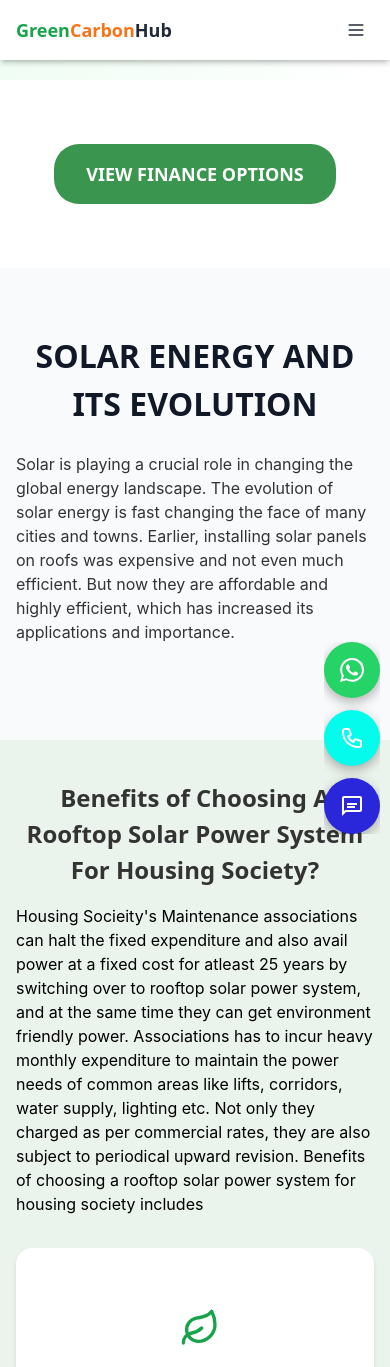
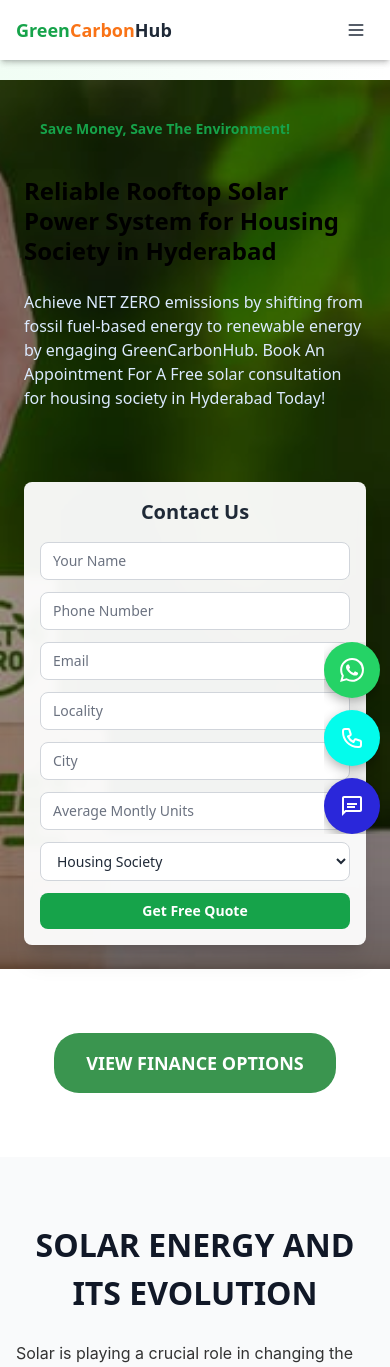
Before and after one commit to rayulu7/GCH, a React (Vite) app: page /housing-society in a window 390 px wide. Shown: the top 1367 px of the page. Built offline with nearby package versions, Linux system fonts and the light colour scheme.

Commit message:
added mobile responsive for Housing Society along with hero section to it

```diff
--- a/src/components/Solar/HousingSociety.jsx
+++ b/src/components/Solar/HousingSociety.jsx
@@ -1,4 +1,4 @@
-import React from 'react';
+import React, { useState } from 'react';
 import Navbar from "../Navbar.jsx";
 import CTAButtons from "./CTAButtons.jsx";
 import OtherBenefits from "./OtherBenefits.jsx";
@@ -46,9 +46,155 @@
 );
 
 const HousingSociety = () => {
+  // Form state for hero section
+  const [form, setForm] = useState({
+    name: '',
+    phone: '',
+    email: '',
+    locality:"",
+    city:"",
+    units: '',
+    societyName: 'housing-society'
+  });
+
+  const handleChange = (e) => {
+    setForm({
+      ...form,
+      [e.target.name]: e.target.value
+    });
+  };
+
+  const handleSubmit = (e) => {
+    e.preventDefault();
+    alert("Form Submitted:\n" + JSON.stringify(form, null, 2));
+  };
+
   return (
     <div className="min-h-screen bg-white">
       <Navbar />
+
+      {/* Hero Section */}
+      <div
+        className="relative min-h-screen"
+        style={{
+          backgroundImage: "url('/bg_banner.jpeg')",
+          backgroundSize: "cover",
+          backgroundPosition: "center",
+          backgroundRepeat: "no-repeat"
+        }}
+      >
+        {/* Background overlay for better text readability */}
+        <div className="absolute inset-0 bg-black bg-opacity-40"></div>
+
+        <div className="relative z-10 flex flex-col lg:flex-row min-h-screen">
+          {/* Left Section - Promotional Content */}
+          <div className="flex-1 flex items-center justify-center p-6 md:p-8 lg:p-12">
+            <div className="text-white max-w-2xl">
+              {/* Subsidy Banner */}
+              <div className=" px-4 md:px-6 py-3 rounded-full text-center mb-6 md:mb-8 inline-block">
+                <span className="text-sm md:text-lg font-bold text-green-600">Save Money, Save The Environment!</span>
+              </div>
+
+              {/* Main Heading */}
+              <h1 className="text-black text-2xl sm:text-3xl md:text-4xl lg:text-6xl xl:text-7xl font-bold leading-tight mb-6 md:mb-8">
+              Reliable Rooftop Solar Power System for Housing Society in Hyderabad
+              </h1>
+
+              {/* Additional promotional text */}
+              <p className="text-base md:text-md lg:text-xl text-blue-100 mb-6 md:mb-8">
+              Achieve NET ZERO emissions by shifting from fossil fuel-based energy to renewable energy by engaging GreenCarbonHub. Book An Appointment For A Free solar consultation for housing society in Hyderabad Today!
+              </p>
+              {/* <p className="text-base md:text-md lg:text-xl text-blue-100">
+                A Best Solar Company in Hyderabad that saves your Society's Money and Time.
+              </p> */}
+            </div>
+          </div>
+
+          {/* Right Section - Contact Form */}
+          <div className="w-full lg:w-[600px] xl:w-[700px] p-6 md:p-8 lg:p-12 flex flex-col justify-center">
+            {/* Form Container with Background */}
+            <div className="bg-white bg-opacity-95 backdrop-blur-sm rounded-lg p-4 sm:p-6 md:p-8 shadow-xl w-full max-w-sm sm:max-w-md md:max-w-lg mx-auto lg:max-w-none lg:mx-0">
+              <h2 className="text-xl sm:text-2xl md:text-3xl font-bold text-gray-800 mb-4 sm:mb-6 md:mb-8 text-center lg:text-left">Contact Us</h2>
+
+              <form onSubmit={handleSubmit} className="space-y-3 sm:space-y-4 md:space-y-6" autoComplete="off">
+                <input
+                  type="text"
+                  name="name"
+                  required
+                  className="w-full max-w-sm mx-auto lg:max-w-none lg:mx-0 block border border-gray-300 rounded-lg px-3 sm:px-4 py-2 sm:py-3 focus:outline-none focus:ring-2 focus:ring-green-400 bg-white text-gray-800 placeholder-gray-500 text-sm sm:text-base"
+                  placeholder="Your Name"
+                  value={form.name}
+                  onChange={handleChange}
+                />
+                <input
+                  type="tel"
+                  name="phone"
+                  required
+                  className="w-full max-w-sm mx-auto lg:max-w-none lg:mx-0 block border border-gray-300 rounded-lg px-3 sm:px-4 py-2 sm:py-3 focus:outline-none focus:ring-2 focus:ring-green-400 bg-white text-gray-800 placeholder-gray-500 text-sm sm:text-base"
+                  placeholder="Phone Number"
+                  value={form.phone}
+                  onChange={handleChange}
+                />
+                <input
+                  type="email"
+                  name="email"
+                  required
+                  className="w-full max-w-sm mx-auto lg:max-w-none lg:mx-0 block border border-gray-300 rounded-lg px-3 sm:px-4 py-2 sm:py-3 focus:outline-none focus:ring-2 focus:ring-green-400 bg-white text-gray-800 placeholder-gray-500 text-sm sm:text-base"
+                  placeholder="Email"
+                  value={form.email}
+                  onChange={handleChange}
+                />
+                <input
+                  type="text"
+                  name="locality"
+                  required
+                  className="w-full max-w-sm mx-auto lg:max-w-none lg:mx-0 block border border-gray-300 rounded-lg px-3 sm:px-4 py-2 sm:py-3 focus:outline-none focus:ring-2 focus:ring-green-400 bg-white text-gray-800 placeholder-gray-500 text-sm sm:text-base"
+                  placeholder="Locality"
+                  value={form.locality}
+                  onChange={handleChange}
+                />
+                <input
+                  type="text"
+                  name="city"
+                  required
+                  className="w-full max-w-sm mx-auto lg:max-w-none lg:mx-0 block border border-gray-300 rounded-lg px-3 sm:px-4 py-2 sm:py-3 focus:outline-none focus:ring-2 focus:ring-green-400 bg-white text-gray-800 placeholder-gray-500 text-sm sm:text-base"
+                  placeholder="City"
+                  value={form.city}
+                  onChange={handleChange}
+                />
+                <input
+                  type="text"
+                  name="units"
+                  required
+                  className="w-full max-w-sm mx-auto lg:max-w-none lg:mx-0 block border border-gray-300 rounded-lg px-3 sm:px-4 py-2 sm:py-3 focus:outline-none focus:ring-2 focus:ring-green-400 bg-white text-gray-800 placeholder-gray-500 text-sm sm:text-base"
+                  placeholder="Average Montly Units"
+                  value={form.units}
+                  onChange={handleChange}
+                />
+                <select
+                  name="societyName"
+                  required
+                  className="w-full max-w-sm mx-auto lg:max-w-none lg:mx-0 block border border-gray-300 rounded-lg px-3 sm:px-4 py-2 sm:py-3 focus:outline-none focus:ring-2 focus:ring-green-400 bg-white text-gray-800 text-sm sm:text-base"
+                  value={form.societyName}
+                  onChange={handleChange}
+                >
+                  <option value="">Select Type</option>
+                  <option value="residential">Residential</option>
+                  <option value="housing-society">Housing Society</option>
+                  <option value="industrial-commercial">Industrial/Commercial</option>
+                </select>
+
+                <button
+                  type="submit"
+                  className="w-full max-w-sm mx-auto lg:max-w-none lg:mx-0 bg-green-600 hover:bg-green-700 text-white font-bold py-2 sm:py-3 px-4 rounded-lg transition-colors duration-200 text-sm sm:text-base"
+                >
+                  Get Free Quote
+                </button>
+              </form>
+            </div>
+          </div>
+        </div>
+      </div>
 
       {/* CTA Button Section */}
       <section className="w-full bg-white py-16">
```
